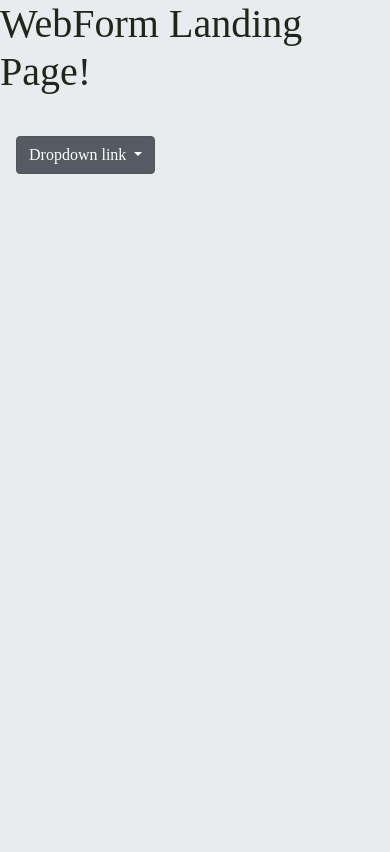
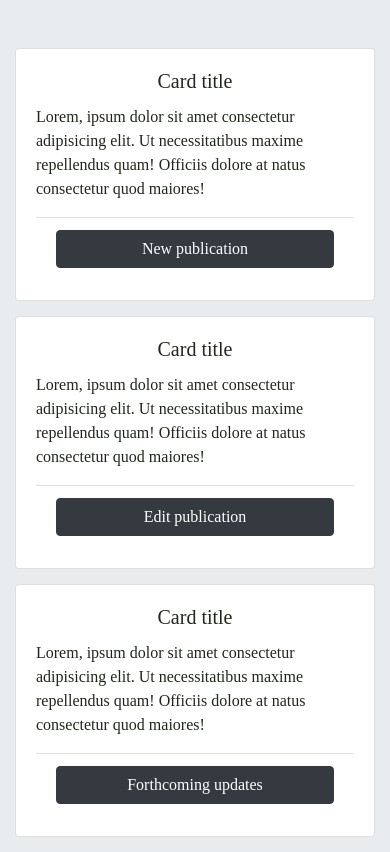
Before and after one commit to wryan14/webform, a Flask app: page / in a window 390 px wide. Shown: the part 60-912 px from the top of the page. Before the commit the page ends 234 px from the top, so only its background shows below. Run offline with Flask 3, Linux system fonts and the light colour scheme; parts of the project's set-up code (start-up, migrations or seed data) failed here and were passed over; some libraries are stand-ins or nearby versions.

Commit message:
working on responsive cards

```diff
--- a/app/static/scss/custom.scss
+++ b/app/static/scss/custom.scss
@@ -30,4 +30,16 @@ body{
 			border-bottom: none;
 		}
 	}
+	.card-img-top{
+		display: none;
+	}
+	.card-title{
+		text-align: center;
+	}
+
 }
+
+img{
+	max-width: 288px;
+	max-height: 192px;
+}
--- a/app/templates/base.html
+++ b/app/templates/base.html
@@ -9,9 +9,11 @@
 
 	<!-- Bootstrap CSS -->
 	<link rel="stylesheet" href="{{url_for('static', filename='css/main.css')}}">
-	<link rel="stylesheet" href="../static/css/main.css"><!--Remove on production-->
+	<link rel="stylesheet" href="../static/css/main.css">
+	<!--Remove on production-->
 	<link rel="shortcut icon" href="{{url_for('static', filename='favicon.ico')}}">
-	<link rel="shortcut icon" href="../static/favicon.ico"><!--Remove on production-->
+	<link rel="shortcut icon" href="../static/favicon.ico">
+	<!--Remove on production-->
 
 
 </head>
@@ -43,42 +45,59 @@
 	</div>
 
 	{% block content %}
-
 	<div class="container">
-
-		<div class="card-deck mt-3">
-			<div class="card card-body h-100 justify-content-center">
-				<img src="https://live.staticflickr.com/213/491726079_4f46636859_b.jpg" alt="" class="card-img-top">
+		<div class="card-deck mt-5">
+			<div class="row">
+				<div class="col col-lg-4 col-md-12 col-sm-12 col-xs-12">
+					<div class="card card-body">
+						<img src="https://live.staticflickr.com/213/491726079_4f46636859_b.jpg" alt=""
+							class="card-img-top">
 						<h5 class="card-title">Card title</h5>
-				<p class="card-text">Lorem, ipsum dolor sit amet consectetur adipisicing elit. Ut necessitatibus maxime repellendus quam! Officiis dolore at natus consectetur quod maiores!</p>
+						<p class="card-text">Lorem, ipsum dolor sit amet consectetur adipisicing elit. Ut necessitatibus
+							maxime
+							repellendus quam! Officiis dolore at natus consectetur quod maiores!</p>
 						<ul class="list-group list-group-flush">
-					<li class="list-group-item"><button class="btn btn-primary btn-block">New publication</button></li>
+							<li class="list-group-item"><button
+									onclick="location.href=&quot;{{url_for('newpub')}}&quot;"
+									class="btn btn-dark btn-block">New publication</button></li>
 						</ul>
 					</div>
-			<div class="card card-body h-100 justify-content-center rounded">
-				<img src="https://live.staticflickr.com/213/491726079_4f46636859_b.jpg" alt="" class="card-img-top">
+				</div>
+				<div class="col col-lg-4 col-md-12 col-sm-12 col-xs-12">
+					<div class="card card-body">
+						<img src="https://live.staticflickr.com/213/491726079_4f46636859_b.jpg" alt=""
+							class="card-img-top justify-content-center">
 						<h5 class="card-title">Card title</h5>
-				<p class="card-text">Lorem, ipsum dolor sit amet consectetur adipisicing elit. Ut necessitatibus maxime repellendus quam! Officiis dolore at natus consectetur quod maiores!</p>
+						<p class="card-text">Lorem, ipsum dolor sit amet consectetur adipisicing elit. Ut necessitatibus
+							maxime
+							repellendus quam! Officiis dolore at natus consectetur quod maiores!</p>
 						<ul class="list-group list-group-flush">
-					<li class="list-group-item"><button class="btn btn-primary btn-block">Edit publication</button></li>
+							<li class="list-group-item"><button
+									onclick="location.href=&quot;{{url_for('dash_app')}}&quot;"
+									class="btn btn-dark btn-block">Edit publication</button></li>
 						</ul>
 					</div>
-			<div class="card card-body h-100 justify-content-center">
-				<img src="https://live.staticflickr.com/213/491726079_4f46636859_b.jpg" alt="" class="card-img-top">
+				</div>
+				<div class="col">
+					<div class="card card-body">
+						<img src="https://live.staticflickr.com/213/491726079_4f46636859_b.jpg" alt=""
+							class="card-img-top">
 						<h5 class="card-title">Card title</h5>
-				<p class="card-text">Lorem, ipsum dolor sit amet consectetur adipisicing elit. Ut necessitatibus maxime repellendus quam! Officiis dolore at natus consectetur quod maiores!</p>
+						<p class="card-text">Lorem, ipsum dolor sit amet consectetur adipisicing elit. Ut necessitatibus
+							maxime
+							repellendus quam! Officiis dolore at natus consectetur quod maiores!</p>
 						<ul class="list-group list-group-flush">
-					<li class="list-group-item"><button class="btn btn-primary btn-block">Forthcoming updates</button></li>
+							<li class="list-group-item"><button
+									onclick="location.href=&quot;{{url_for('updatepub')}}&quot;"
+									class="btn btn-dark btn-block">Forthcoming updates</button></li>
 						</ul>
-
 					</div>
-
+				</div>
+			</div>
 		</div>
 
 
 	</div>
-
-
 	{% endblock %}
 	<!-- Optional JavaScript -->
 	<!-- jQuery first, then Popper.js, then Bootstrap JS -->
--- a/app/templates/welcome_page.html
+++ b/app/templates/welcome_page.html
@@ -3,18 +3,59 @@
 {% block content %}
 
 <!--temporary dropdown button; will improve later -->
-<h1>WebForm Landing Page!</h1>
-<div class="jumbotron">
-<div class="dropdown show">
-	<a class="btn btn-secondary dropdown-toggle" href="#" role="button" id="dropdownMenuLink" data-toggle="dropdown" aria-haspopup="true" aria-expanded="false">
-	  Dropdown link
-	</a>
-	<div class="dropdown-menu" aria-labelledby="dropdownMenuLink">
-	  <a class="dropdown-item" href="{{ url_for('newpub') }}">Add publication</a>
-	  <a class="dropdown-item" href="{{ url_for('dash_app') }}">Edit publication</a>
-	  <a class="dropdown-item" href="{{ url_for('updatepub') }}">Update forthcoming paper</a>
+<div class="container">
+	<div class="card-deck mt-5">
+		<div class="row">
+			<div class="col col-lg-4 col-md-12 col-sm-12 col-xs-12">
+				<div class="card card-body">
+					<img src="https://live.staticflickr.com/213/491726079_4f46636859_b.jpg" alt=""
+						class="card-img-top">
+					<h5 class="card-title">Card title</h5>
+					<p class="card-text">Lorem, ipsum dolor sit amet consectetur adipisicing elit. Ut necessitatibus
+						maxime
+						repellendus quam! Officiis dolore at natus consectetur quod maiores!</p>
+					<ul class="list-group list-group-flush">
+						<li class="list-group-item"><button
+								onclick="location.href=&quot;{{url_for('newpub')}}&quot;"
+								class="btn btn-dark btn-block">New publication</button></li>
+					</ul>
+				</div>
+			</div>
+			<div class="col col-lg-4 col-md-12 col-sm-12 col-xs-12">
+				<div class="card card-body">
+					<img src="https://live.staticflickr.com/213/491726079_4f46636859_b.jpg" alt=""
+						class="card-img-top justify-content-center">
+					<h5 class="card-title">Card title</h5>
+					<p class="card-text">Lorem, ipsum dolor sit amet consectetur adipisicing elit. Ut necessitatibus
+						maxime
+						repellendus quam! Officiis dolore at natus consectetur quod maiores!</p>
+					<ul class="list-group list-group-flush">
+						<li class="list-group-item"><button
+								onclick="location.href=&quot;{{url_for('dash_app')}}&quot;"
+								class="btn btn-dark btn-block">Edit publication</button></li>
+					</ul>
+				</div>
+			</div>
+			<div class="col">
+				<div class="card card-body">
+					<img src="https://live.staticflickr.com/213/491726079_4f46636859_b.jpg" alt=""
+						class="card-img-top">
+					<h5 class="card-title">Card title</h5>
+					<p class="card-text">Lorem, ipsum dolor sit amet consectetur adipisicing elit. Ut necessitatibus
+						maxime
+						repellendus quam! Officiis dolore at natus consectetur quod maiores!</p>
+					<ul class="list-group list-group-flush">
+						<li class="list-group-item"><button
+								onclick="location.href=&quot;{{url_for('updatepub')}}&quot;"
+								class="btn btn-dark btn-block">Forthcoming updates</button></li>
+					</ul>
+				</div>
+			</div>
+		</div>
 	</div>
-  </div>
+
+
 </div>
 
+
 {% endblock %}
```
Also changed, not shown: app/static/scss/custom.css (+10 -1 lines), app/static/css/main.css, 2 other files. Lines whose indentation alone changed are shown as unchanged.
